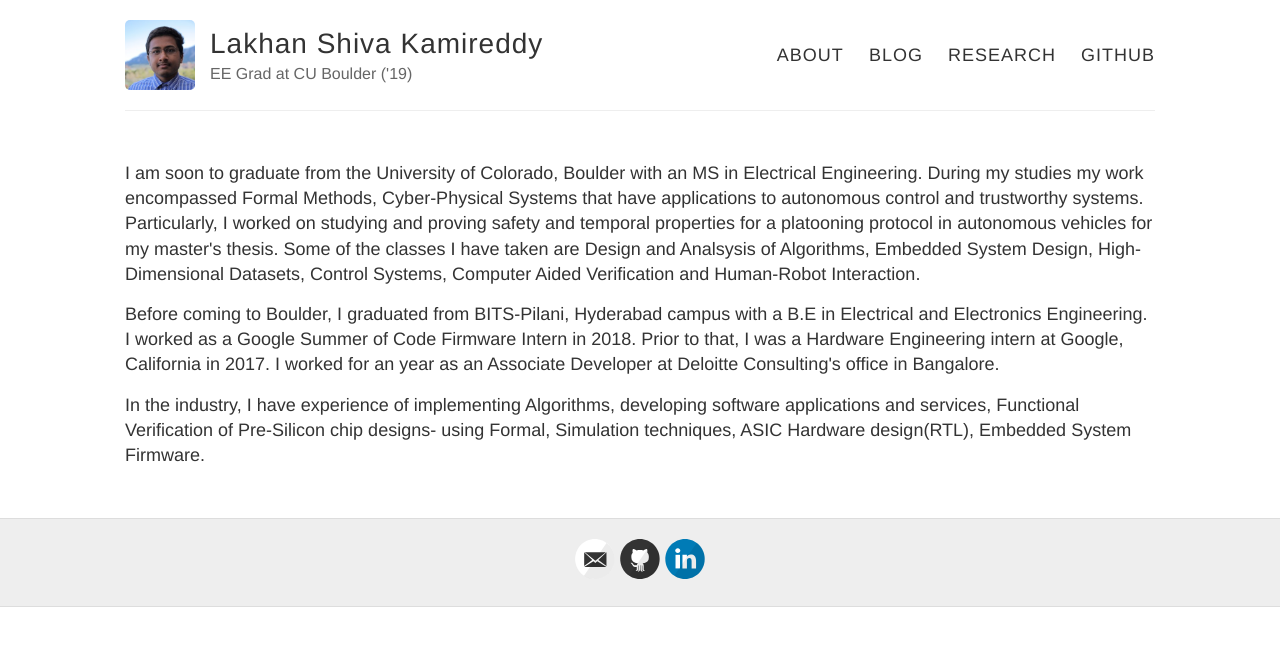
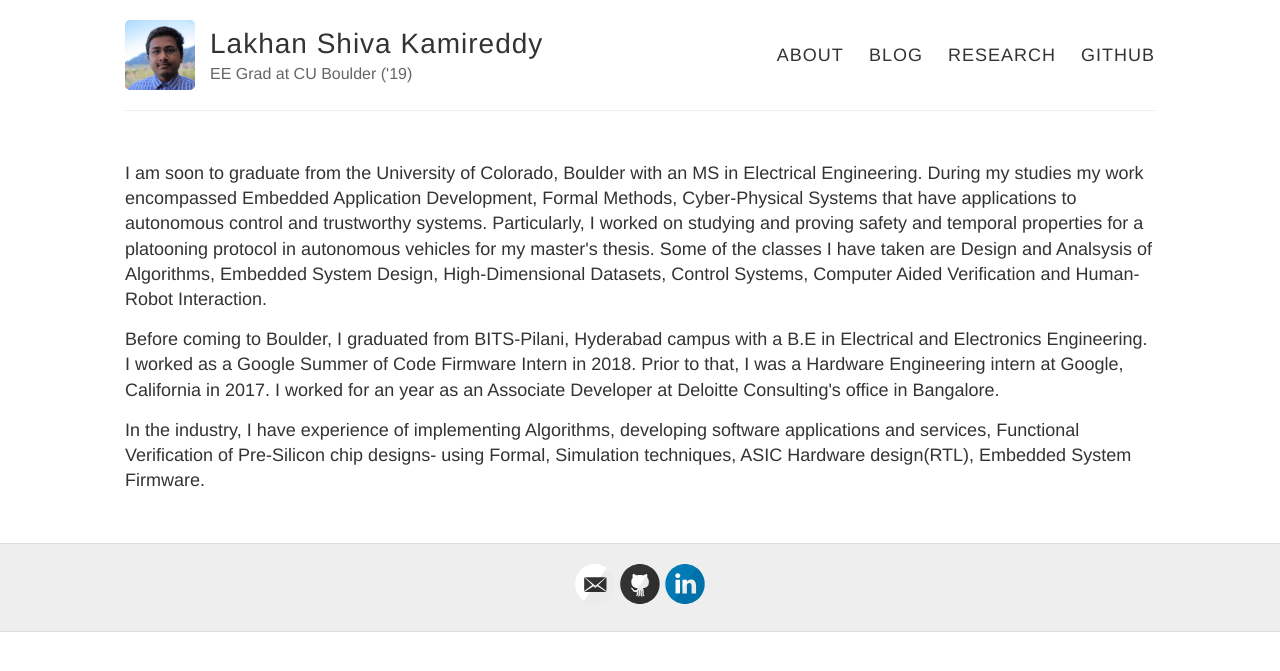
Before and after one commit to lakhanshiva/lakhanshiva.github.io, a Jekyll site: the page built from index.html, in a window 1280 px wide. Shown: the top 671 px of the page. Built offline with Jekyll 4.4.1, drawn with Linux system fonts in a browser that asks for light colours.

Commit message:
Update index.html

```diff
--- a/index.html
+++ b/index.html
@@ -3,7 +3,7 @@
 ---
 
 <body>
-  <p>I am soon to graduate from the University of Colorado, Boulder with an MS in Electrical Engineering. During my studies my work encompassed Formal Methods, Cyber-Physical Systems that have applications to autonomous control and trustworthy systems. Particularly, I worked on studying and proving safety and temporal properties for a platooning protocol in autonomous vehicles for my master's thesis. Some of the classes I have taken are Design and Analsysis of Algorithms, Embedded System Design, High-Dimensional Datasets, Control Systems, Computer Aided Verification and Human-Robot Interaction. </p>
+  <p>I am soon to graduate from the University of Colorado, Boulder with an MS in Electrical Engineering. During my studies my work encompassed Embedded Application Development, Formal Methods, Cyber-Physical Systems that have applications to autonomous control and trustworthy systems. Particularly, I worked on studying and proving safety and temporal properties for a platooning protocol in autonomous vehicles for my master's thesis. Some of the classes I have taken are Design and Analsysis of Algorithms, Embedded System Design, High-Dimensional Datasets, Control Systems, Computer Aided Verification and Human-Robot Interaction. </p>
 
    <p>Before coming to Boulder, I graduated from BITS-Pilani, Hyderabad campus with a B.E in Electrical and Electronics Engineering. I worked as a Google Summer of Code Firmware Intern in 2018. Prior to that, I was a Hardware Engineering intern at Google, California in 2017. I worked for an year as an Associate Developer at Deloitte Consulting's office in Bangalore. </p>
     <p>In the industry, I have experience of implementing Algorithms, developing software applications and services, Functional Verification of Pre-Silicon chip designs- using Formal, Simulation techniques, ASIC Hardware design(RTL), Embedded System Firmware.
```
